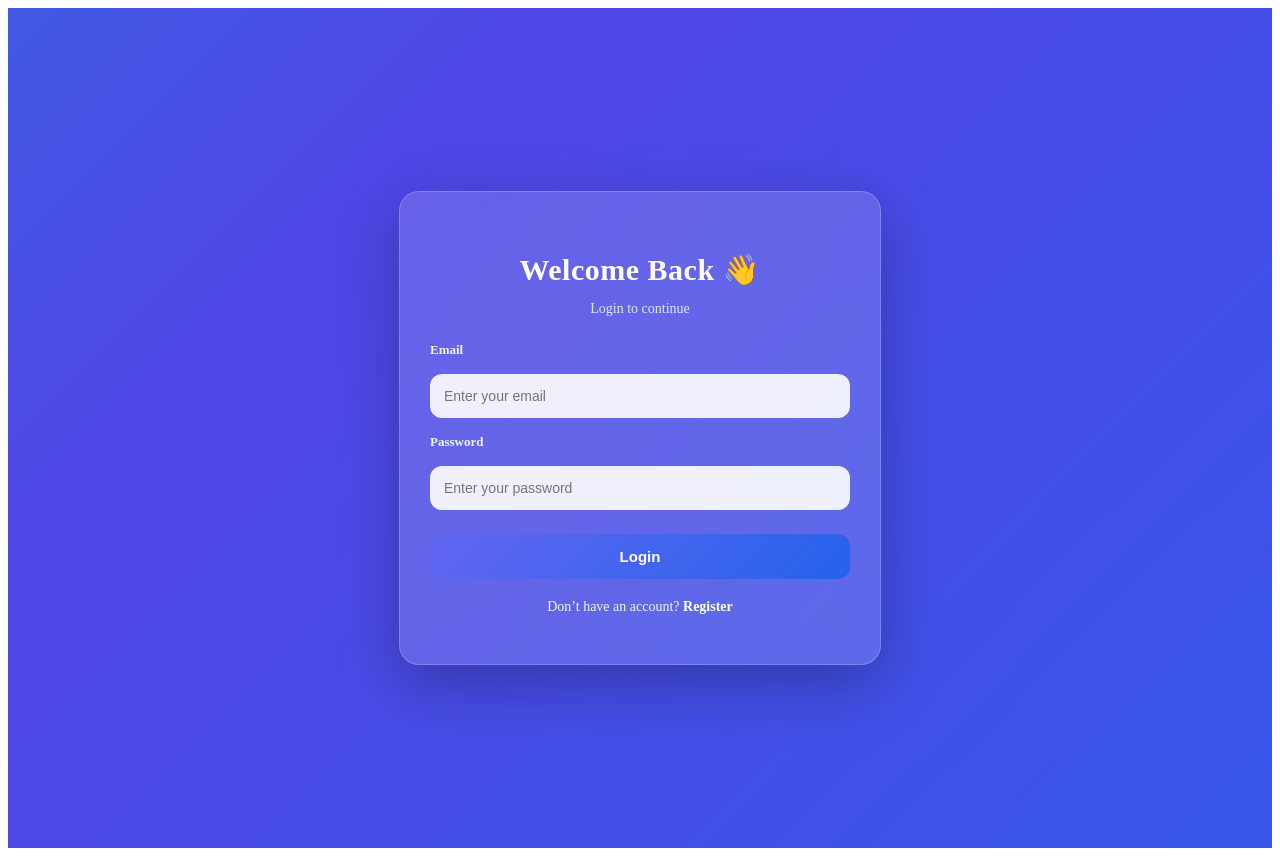
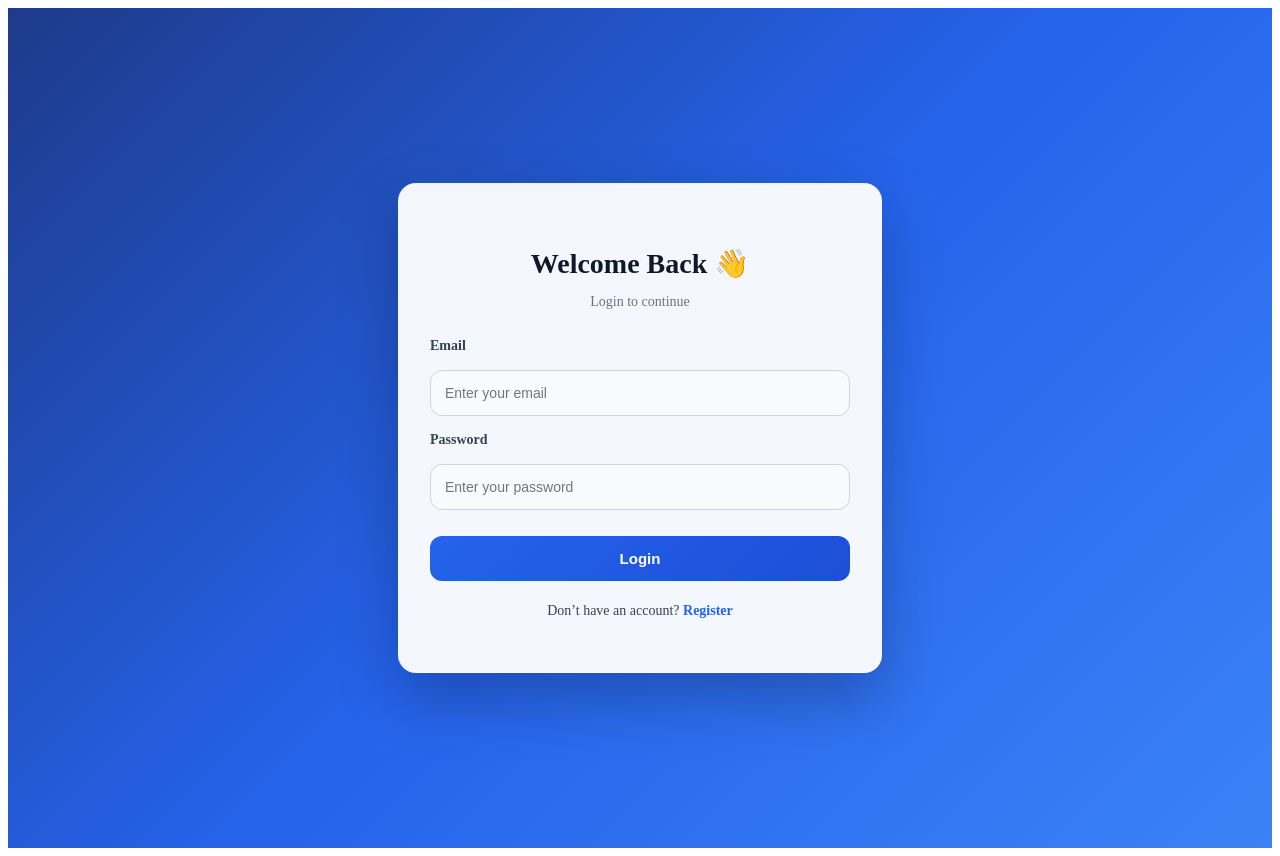
Before and after one commit to AdityaSingh251/Job-Tracker, a React (Create React App) app in the folder frontend/: page / in a window 1280 px wide. Built offline with nearby package versions, Linux system fonts and the light colour scheme.

Commit message:
Update Login.css

```diff
--- a/frontend/src/pages/Login.css
+++ b/frontend/src/pages/Login.css
@@ -4,51 +4,39 @@
   display: flex;
   justify-content: center;
   align-items: center;
-  background: linear-gradient(-45deg, #2563eb, #4f46e5, #0ea5e9, #3b82f6);
-  background-size: 400% 400%;
-  animation: gradientBG 12s ease infinite;
+  background: linear-gradient(135deg, #1e3a8a, #2563eb, #3b82f6);
   padding: 20px;
 }
 
-/* Animated background */
-@keyframes gradientBG {
-  0% { background-position: 0% 50%; }
-  50% { background-position: 100% 50%; }
-  100% { background-position: 0% 50%; }
-}
-
-/* Glass Card */
+/* Card */
 .login-card {
   width: 100%;
   max-width: 420px;
-  padding: 35px 30px;
-  border-radius: 20px;
-  backdrop-filter: blur(18px);
-  background: rgba(255, 255, 255, 0.15);
-  box-shadow: 0px 20px 60px rgba(0, 0, 0, 0.25);
-  border: 1px solid rgba(255, 255, 255, 0.2);
-  transition: transform 0.3s ease;
+  padding: 40px 32px;
+  border-radius: 18px;
+  background: rgba(255, 255, 255, 0.95);
+  box-shadow: 0 25px 60px rgba(0, 0, 0, 0.25);
+  transition: all 0.3s ease;
 }
 
 .login-card:hover {
-  transform: translateY(-6px);
+  transform: translateY(-4px);
 }
 
 /* Title */
 .login-title {
-  font-size: 30px;
+  font-size: 28px;
   font-weight: 800;
   text-align: center;
-  margin-bottom: 6px;
-  color: #ffffff;
-  letter-spacing: 0.5px;
+  margin-bottom: 8px;
+  color: #111827;
 }
 
 .login-subtitle {
   text-align: center;
   font-size: 14px;
-  color: #e0e7ff;
-  margin-bottom: 25px;
+  color: #6b7280;
+  margin-bottom: 28px;
 }
 
 /* Form */
@@ -59,82 +47,61 @@
 }
 
 .login-form label {
-  font-size: 13px;
+  font-size: 14px;
   font-weight: 600;
-  color: #f1f5f9;
+  color: #374151;
 }
 
 /* Inputs */
 .login-form input {
   padding: 14px;
   font-size: 14px;
-  border: none;
+  border: 1px solid #d1d5db;
   border-radius: 12px;
   outline: none;
-  background: rgba(255, 255, 255, 0.9);
-  transition: 0.3s ease;
+  transition: all 0.25s ease;
+  background: #f9fafb;
 }
 
 .login-form input:focus {
-  transform: scale(1.02);
-  box-shadow: 0 0 0 3px rgba(255, 255, 255, 0.3);
+  border-color: #2563eb;
+  background: #ffffff;
+  box-shadow: 0 0 0 4px rgba(37, 99, 235, 0.15);
 }
 
 /* Button */
 .login-btn {
-  margin-top: 8px;
+  margin-top: 10px;
   padding: 14px;
   font-size: 15px;
   font-weight: 700;
   border: none;
   border-radius: 12px;
   cursor: pointer;
-  background: linear-gradient(135deg, #6366f1, #2563eb);
+  background: linear-gradient(135deg, #2563eb, #1d4ed8);
   color: white;
-  transition: 0.3s ease;
+  transition: all 0.3s ease;
 }
 
 .login-btn:hover {
-  transform: translateY(-3px);
-  box-shadow: 0px 10px 25px rgba(0, 0, 0, 0.3);
-}
-
-/* Message */
-.login-message {
-  text-align: center;
-  padding: 10px;
-  border-radius: 12px;
-  background: rgba(255, 255, 255, 0.2);
-  color: #fff;
-  font-size: 14px;
+  transform: translateY(-2px);
+  box-shadow: 0 10px 25px rgba(37, 99, 235, 0.35);
 }
 
 /* Footer */
 .login-footer {
-  margin-top: 20px;
+  margin-top: 22px;
   text-align: center;
   font-size: 14px;
-  color: #f1f5f9;
+  color: #374151;
 }
 
 .login-footer a {
+  font-weight: 600;
+  color: #2563eb;
   text-decoration: none;
-  font-weight: 700;
-  color: #ffffff;
-  position: relative;
 }
 
-.login-footer a::after {
-  content: "";
-  position: absolute;
-  width: 0%;
-  height: 2px;
-  left: 0;
-  bottom: -2px;
-  background: white;
-  transition: 0.3s ease;
+.login-footer a:hover {
+  text-decoration: underline;
 }
-
-.login-footer a:hover::after {
-  width: 100%;
-}
```
